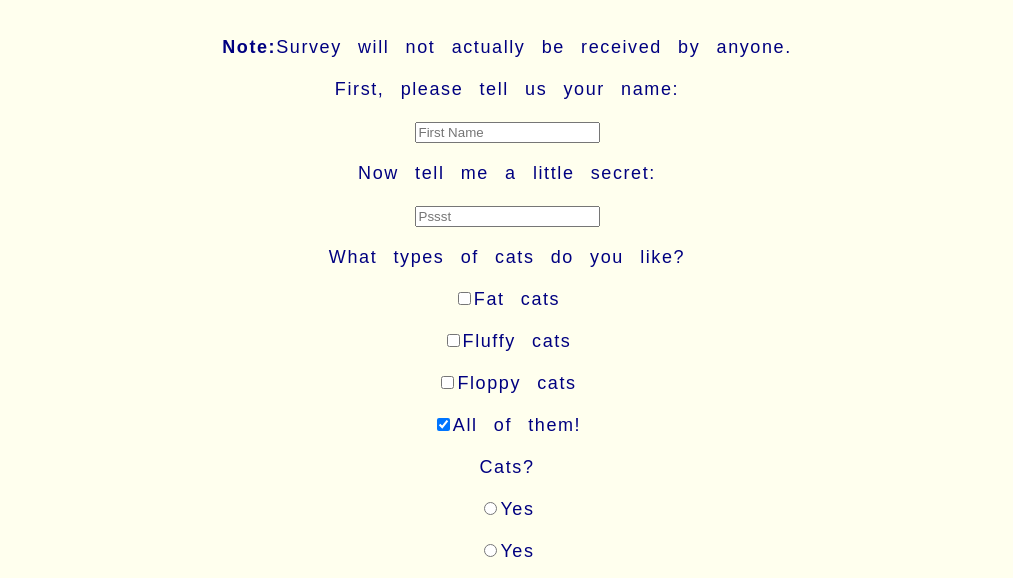
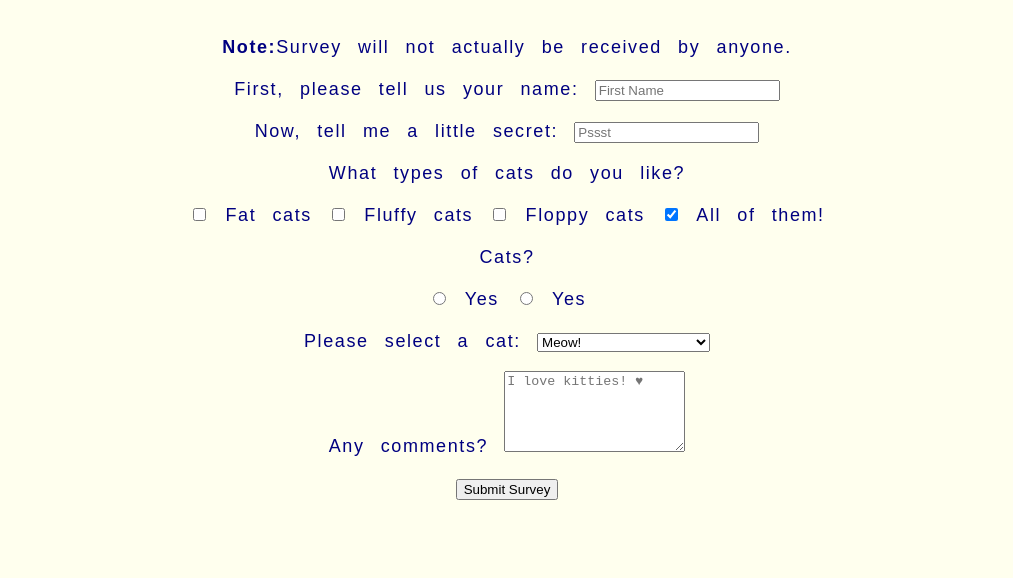
Before and after one commit to gigi-boop/kitty-tribute-page, a plain HTML site: page survey.html in a window 1280 px wide. Shown: the part 222-800 px from the top of the page, without its empty margins (133-1146 px from the left). Drawn offline with Linux system fonts and the light colour scheme.

Commit message:
make links and forms more accessible

```diff
--- a/survey.html
+++ b/survey.html
@@ -8,33 +8,73 @@
 
     <body>
         <h1>Let Us Know!</h1>
+
         <br>
+
         <h2>Please complete this brief survey.</h2>
+
         <p><strong>Note:</strong>Survey will not actually be received by anyone.</p>
+
         <form action="survey.php" method="post">
-            <p>First, please tell us your name:</p>
-                <p><input name="name" placeholder="First Name"></p>
-            <p>Now tell me a little secret:</p>
-                <p><input type="password" name="secret" placeholder="Pssst"></p>
+
+            <p>
+                <label for="name">First, please tell us your name:</label>
+                <input name="name" id="name" placeholder="First Name">
+            </p>
+
+            <p>
+                <label for="secret">Now, tell me a little secret:</label>
+                <input type="password" id="secret" name="secret" placeholder="Pssst">
+            </p>
+
+            <p>
                 <p>What types of cats do you like?</p>
-                <p><input type="checkbox" name="catTypes" value="fat">Fat cats</p>
-                <p><input type="checkbox" name="catTypes" value="fluffy">Fluffy cats</p>
-                <p><input type="checkbox" name="catTypes" value="floppy">Floppy cats</p>
-                <p><input type="checkbox" name="catTypes" value="all" checked>All of them!</p>
+
+                <input type="checkbox" id="fatCats" name="catTypes" value="fat">
+                <label for="fatCats">Fat cats</label>
+
+                <input type="checkbox" id="fluffyCats" name="catTypes" value="fluffy">
+                <label for="fluffyCats">Fluffy cats</label>
+
+                <input type="checkbox" id="floppyCats" name="catTypes" value="floppy">
+                <label for="floppyCats">Floppy cats</label>
+
+                <input type="checkbox" id="allCats" name="catTypes" value="all" checked>
+                <label for="allCats">All of them!</label>
+            </p>
+
+            <p>
                 <p>Cats?</p>
-                <p><input type="radio" name="catsYes" value="Yes">Yes</p>
-                <p><input type="radio" name="catsYes" value="Yes">Yes</p>
-            <p>Please select a cat:</p>
-                <select name="catSelect">
+
+                <input type="radio" id="catsYes1" name="catsYes" value="Yes">
+                <label for="catsYes1">Yes</label>
+
+                <input type="radio" id="catsYes2" name="catsYes" value="Yes">
+                <label for="catsYes2">Yes</label>
+            </p>
+
+            <p>
+                <label for="catSelect">Please select a cat:</label>
+                <select id="catSelect" name="catSelect">
+                    <optgroup label="Kitties:">
                         <option value="kitty1">Meow!</option>
                         <option value="kitty2">Mreeeoooww</option>
                         <option value="kitty3">mew mew!</option>
                         <option value="kitty4">&#42;stare&#42;</option>
+                    </optgroup>
+                    <optgroup label="Fake kitty:">
                         <option value="imposterKitty" disabled>Pick me, I too am a cat</option>
+                    </optgroup>
                 </select>
-            <p>Any comments?</p>
-                <textarea rows="5" columns="10" placeholder="I love kitties! &hearts;"></textarea>
-            <p><input type="submit"></p>
+            </p>
+
+            <p>
+                <label for="comments">Any comments?</label>
+                <textarea id="comments" rows="5" columns="10" placeholder="I love kitties! &hearts;"></textarea>
+            </p>
+
+            <p><button>Submit Survey</button></p>
+
         </form>
     </body>
 
```
Also changed, not shown: fun.html (+1 -1 lines), index.html (+2 -2 lines). Lines whose indentation alone changed are shown as unchanged.
